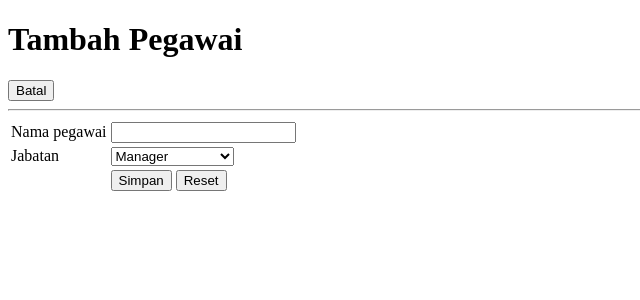
After one commit to ilmukita/CRUD-GajiPegawai, a PHP site: page /add.php in a window 1280 px wide. The commit adds this page. Shown: the top 300 px of the page, without its empty margins (0-640 px from the left). Run offline with PHP 8.4, Linux system fonts and the light colour scheme.

Commit message:
create form/page add data pegawai

```diff
--- /dev/null
+++ b/add.php
@@ -0,0 +1,52 @@
+<!DOCTYPE html>
+<html lang="en">
+
+<head>
+  <meta charset="UTF-8">
+  <meta name="viewport" content="width=device-width, initial-scale=1.0">
+  <title>Tambah Pegawai</title>
+</head>
+
+<body>
+  <?php
+  if ($_SERVER['REQUEST_METHOD'] == 'POST') {
+    $nama = $_POST['nama'];
+    $jabatan = $_POST['jabatan'];
+  }
+  ?>
+  <h1>Tambah Pegawai</h1>
+  <a href="index.php"><button>Batal</button></a>
+  <hr>
+  <form action="" method="POST">
+    <table>
+      <tr>
+        <td>Nama pegawai</td>
+        <td>
+          <input type="text" name="nama">
+        </td>
+      </tr>
+      <tr>
+        <td>Jabatan</td>
+        <td>
+          <select name="jabatan">
+            <option value="Manager">Manager</option>
+            <option value="Asisten Manager">Asisten Manager</option>
+            <option value="HRD">HRD</option>
+            <option value="Staf Keuangan">Staf Keuanagan</option>
+            <option value="karyawan">karyawan</option>
+            <option value="Office Boy">Office Boy</option>
+          </select>
+        </td>
+      </tr>
+      <tr>
+        <td></td>
+        <td>
+          <input type="submit" value="Simpan">
+          <input type="reset" value="Reset">
+        </td>
+      </tr>
+    </table>
+  </form>
+</body>
+
+</html>
--- a/index.php
+++ b/index.php
@@ -15,6 +15,7 @@
   $result = $conn->query($SQL);
   ?>
   <h1>Data Pegawai</h1>
+  <a href="add.php"><button>Tambah</button></a>
   <hr>
   <table border="1">
     <tr>
```
